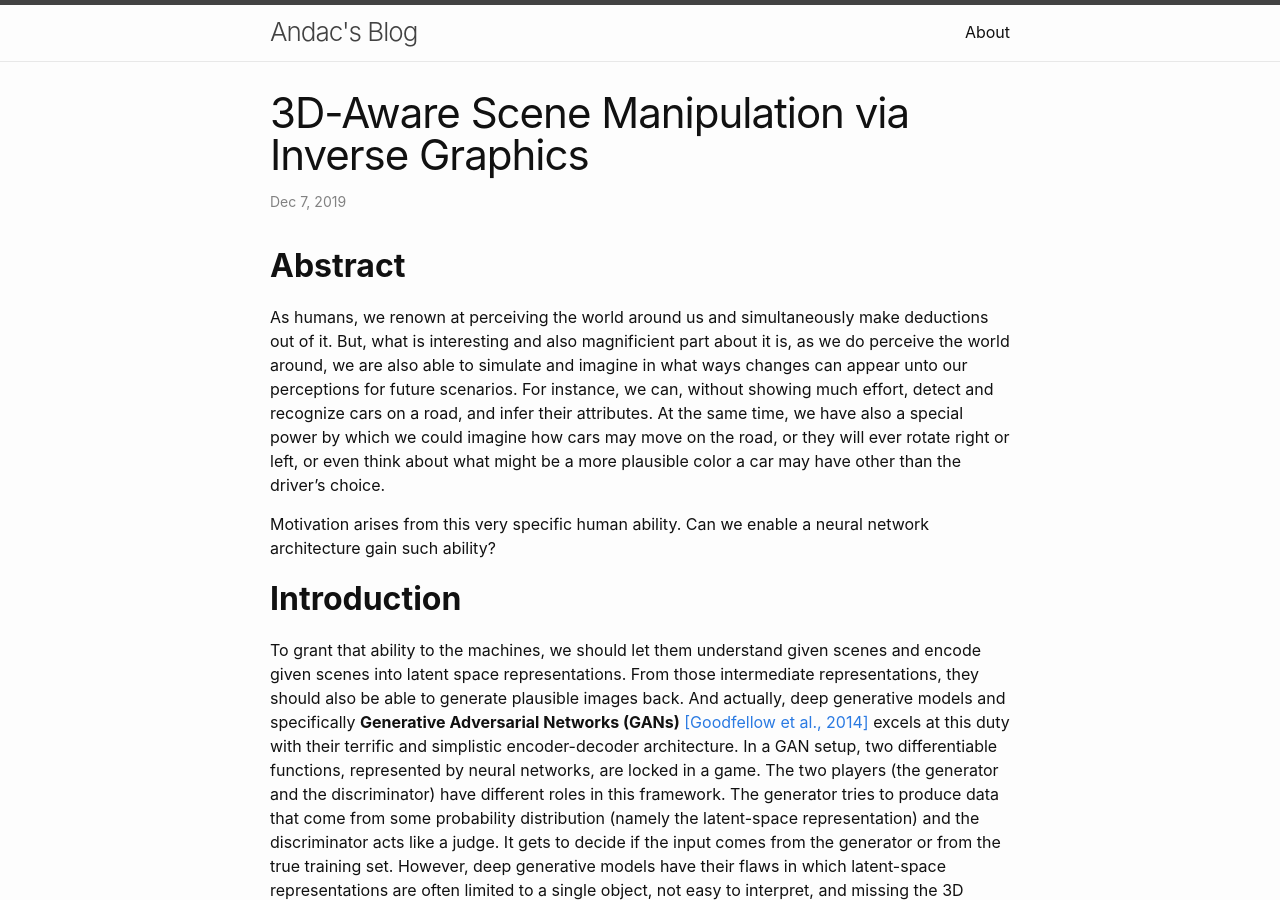
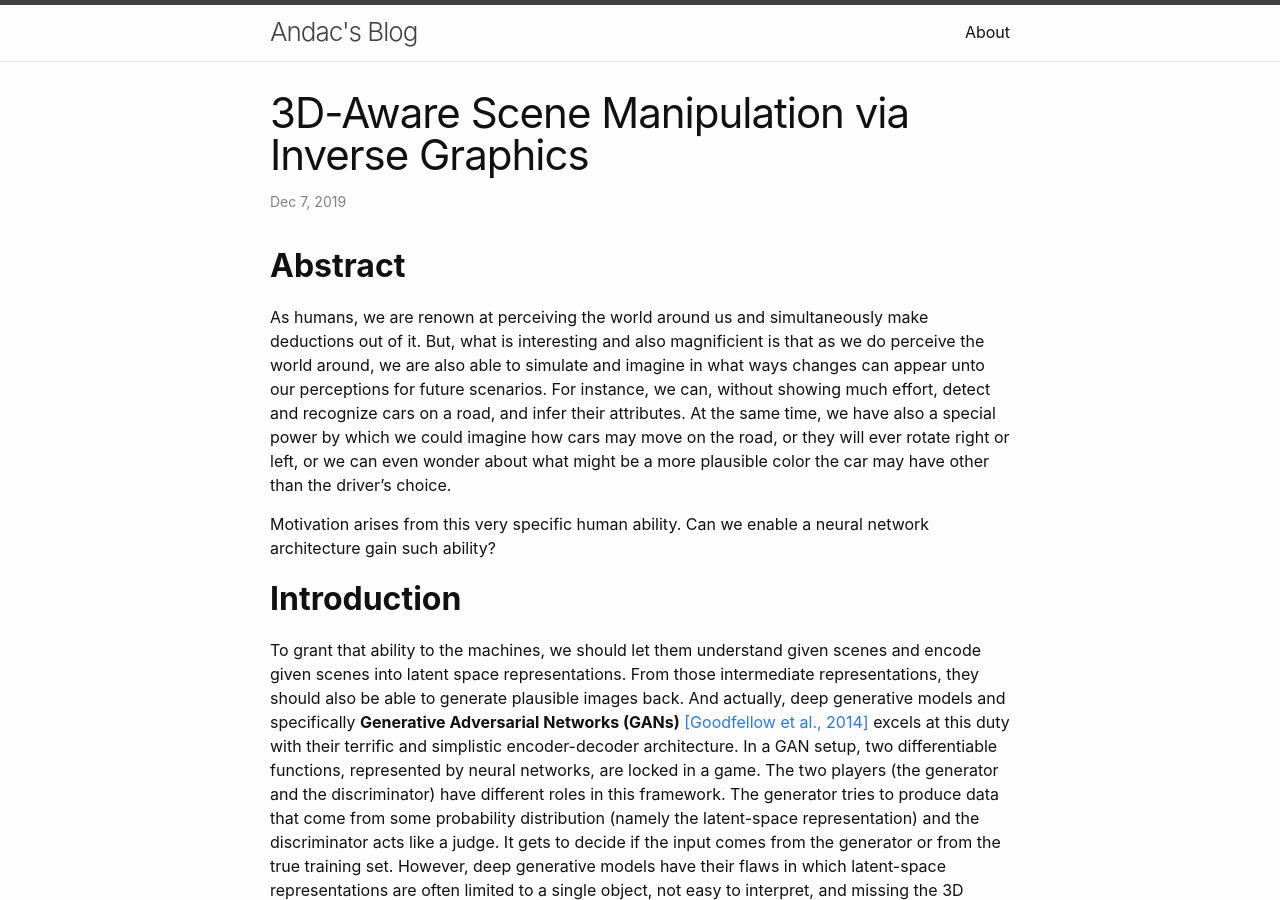
Before and after one commit to andactan/andactan.github.io, a Jekyll site: the page built from _posts/2019-12-07-inverse-graphics.markdown, in a window 1280 px wide and 900 px high. Built offline with Jekyll 4.4.1, drawn with Linux system fonts in a browser that asks for light colours; formulas are drawn with MathJax 3.

Commit message:
content changes

```diff
--- a/_posts/2019-12-07-inverse-graphics.markdown
+++ b/_posts/2019-12-07-inverse-graphics.markdown
@@ -7,9 +7,8 @@ permalink: /inverse-graphics/
 ---
 ## **Abstract**
 
-As humans, we renown at perceiving the world around us and simultaneously make deductions out of it. But, what is interesting and also magnificient part about it is, as we do perceive the world around, we are also able to simulate and imagine in what ways changes can appear unto our perceptions for future scenarios. For instance, we can, without showing much effort,
-detect and recognize cars on a road, and infer their attributes. At the same time, we have also a special power by which we could imagine how cars may move on the road, or they will ever rotate right or left, or even think about what might
-be a more plausible color a car may have other than the driver's choice.
+As humans, we are renown at perceiving the world around us and simultaneously make deductions out of it. But, what is interesting and also magnificient is that as we do perceive the world around, we are also able to simulate and imagine in what ways changes can appear unto our perceptions for future scenarios. For instance, we can, without showing much effort, detect and recognize cars on a road, and infer their attributes. At the same time, we have also a special power by which we could imagine how cars may move on the road, or they will ever rotate right or left, or we can even wonder about what might
+be a more plausible color the car may have other than the driver's choice.
 
 Motivation arises from this very specific human ability. Can we enable a neural network architecture gain such ability?
 
```
